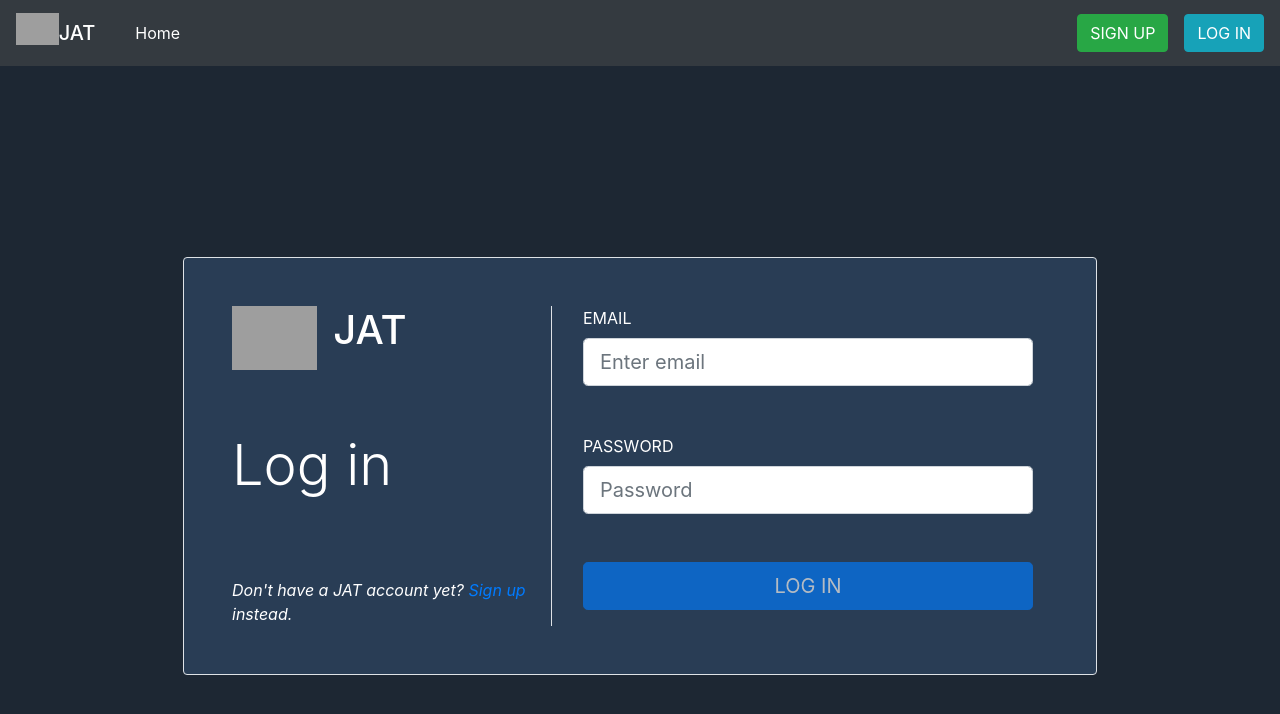
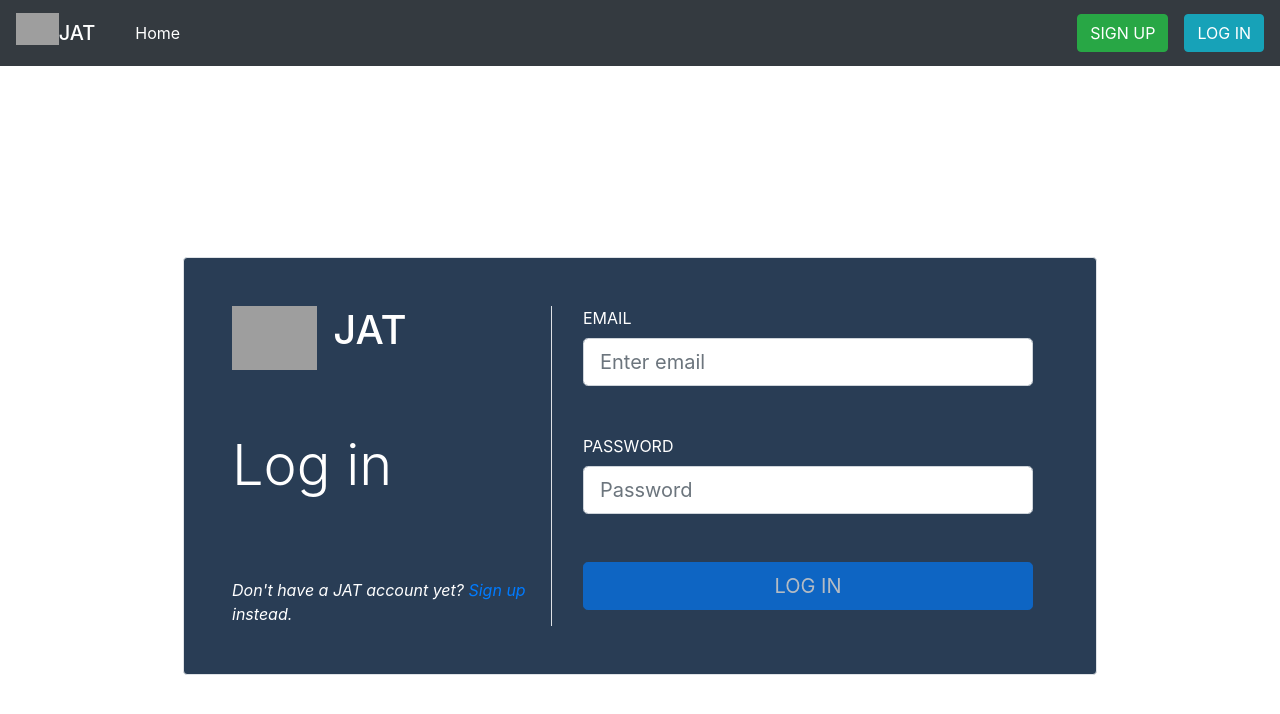
Before and after one commit to l-kimleng/jat-frontend, an Angular app: page /login in a window 1280 px wide. Shown: the top 714 px of the page. Built offline with nearby package versions, Linux system fonts and the light colour scheme; grey boxes are pictures that could not be loaded.

Commit message:
change body background color

```diff
--- a/src/app/auth/sign-in/sign-in.component.scss
+++ b/src/app/auth/sign-in/sign-in.component.scss
@@ -1,4 +1,3 @@
-
 .container{
     display: flex;
     justify-content: center;
--- a/src/app/jobs/job-list/job-list.component.html
+++ b/src/app/jobs/job-list/job-list.component.html
@@ -23,8 +23,8 @@
           </div>
       </div>
     </div>
-    <div class="container pt-5 table-responsive-sm">
-        <table class="table table-hover">
+    <div class="container pt-5">
+        <table class="table table-hover mb-0">
             <thead>
               <tr>
                 <th scope="col">#</th>
--- a/src/app/jobs/job-list/job-list.component.scss
+++ b/src/app/jobs/job-list/job-list.component.scss
@@ -1,12 +1,8 @@
 .layout-section {
   background-color: white;
-  height: 100%;
+
   .action-bar {
     padding-top: 1rem;
     background-color: rgb(34, 34, 34);
-
-    .container {
-      padding: 0.5rem;
-    }
   }
 }
--- a/src/styles.scss
+++ b/src/styles.scss
@@ -1,8 +1,6 @@
 /* You can add global styles to this file, and also import other style files */
 @import "../node_modules/bootstrap/scss/bootstrap";
-@import "variables";
 
 body {
-    background-color: $bg-color;
-    height: 100vh;
+    background-color: white;
 }
```
